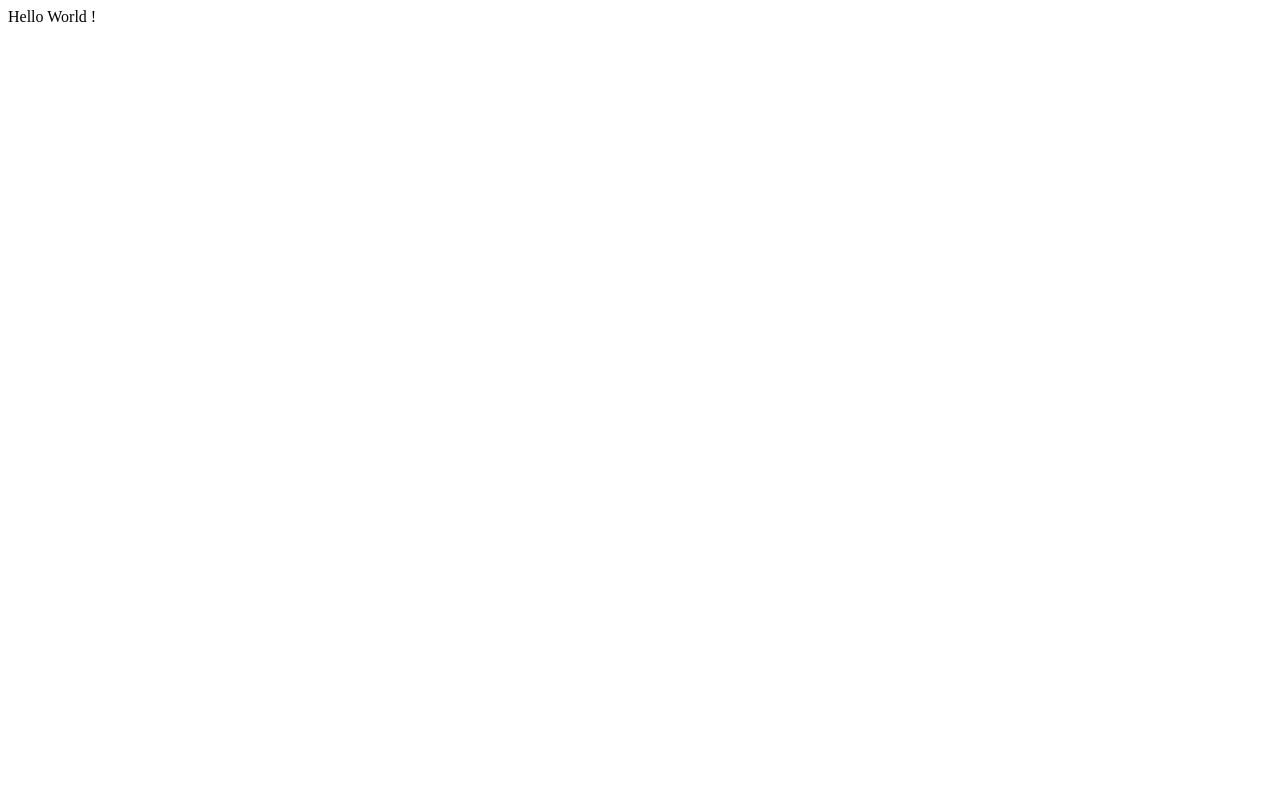
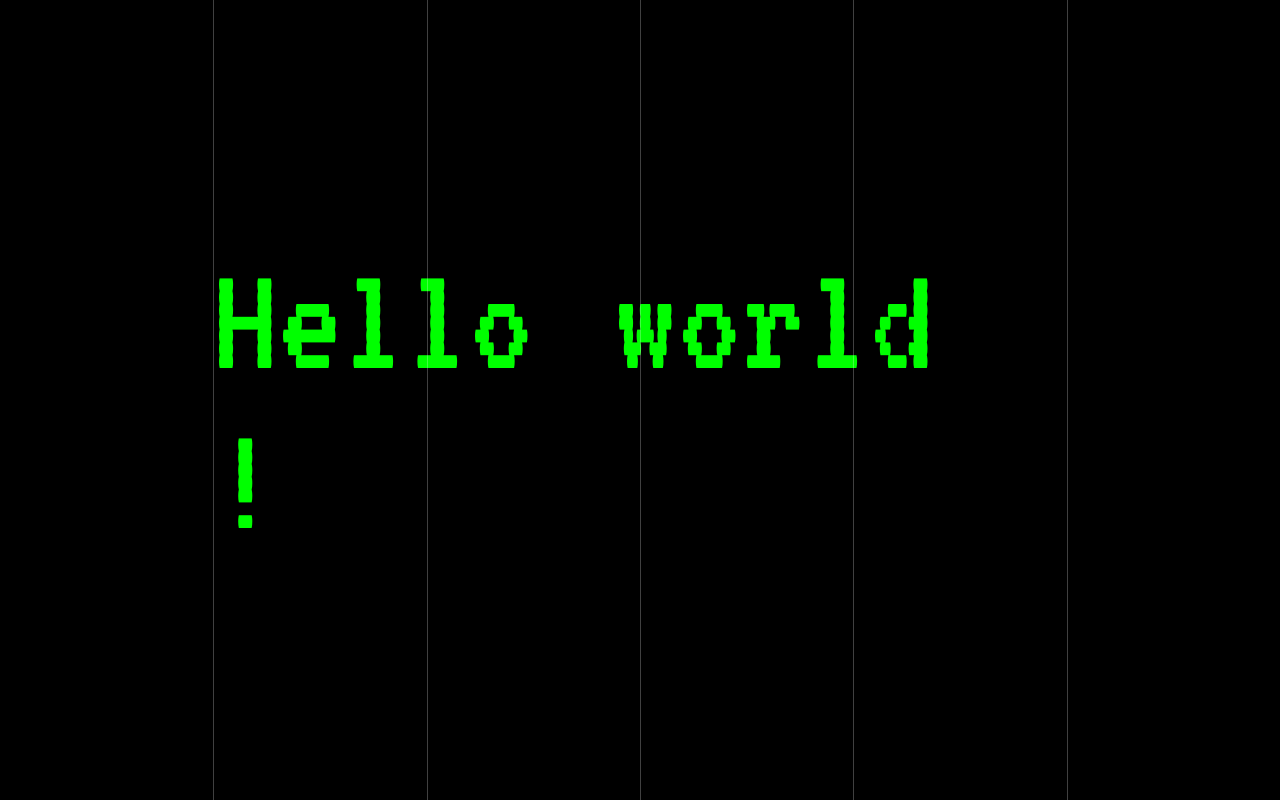
Before and after one commit to baptistemiramont/baptistemiramont.github.io, a plain HTML site: page index.html in a window 1280 px wide. Drawn offline with Linux system fonts and the light colour scheme.

Commit message:
First commit (project files + tests)

```diff
--- /dev/null
+++ b/assets/styles/style.css
@@ -0,0 +1,63 @@
+* {
+  margin: 0;
+  padding: 0;
+  border: 0;
+  box-sizing: border-box;
+}
+
+@keyframes fade {
+  from {
+    opacity: 0;
+  }
+
+  to {
+    opacity: 1;
+  }
+}
+
+body {
+  animation: fade 1s linear;
+  background-color: black;
+}
+
+main {
+  position: relative;
+}
+
+.main-content {
+  display: grid;
+  grid-template: ". contentCol ."/ 1fr 4fr 1fr;
+  height: max-content;
+}
+
+.content-col {
+  grid-area: contentCol;
+  display: flex;
+  justify-content: center;
+  align-items: center;
+  height: 100vh;
+}
+
+.content-col h1 {
+  font-family: 'VT323', monospace;
+  font-size: 10rem;
+  font-weight: normal;
+  word-spacing: 1rem;
+  color: #00FF00;
+}
+
+/* GRID BACKGROUND */
+
+.bg-grid {
+  position: absolute;
+  top: 0;
+  left: 0;
+  display: grid;
+  grid-template: 1fr / repeat(6, 1fr);
+  width: 100%;
+  height: 100%;
+}
+
+.bg-grid div:not(:first-child) {
+  border-left: 1px solid rgba(255, 255, 255, 0.25);
+}
--- a/index.html
+++ b/index.html
@@ -1 +1,39 @@
-Hello World !
+<!DOCTYPE html>
+<html lang="en">
+
+  <head>
+    <meta charset="UTF-8">
+    <meta http-equiv="X-UA-Compatible" content="IE=edge">
+    <meta name="viewport" content="width=device-width, initial-scale=1.0">
+    <!-- STYLES -->
+    <link rel="stylesheet" href="./assets/styles/style.css">
+    <!-- FONTS (Google dependencie)-->
+    <link rel="preconnect" href="https://fonts.googleapis.com">
+    <link rel="preconnect" href="https://fonts.gstatic.com" crossorigin>
+    <link href="https://fonts.googleapis.com/css2?family=VT323&display=swap" rel="stylesheet">
+    <!-- TAB ICON -->
+    <link rel="shortcut icon" href="favicon.ico" type="image/x-icon">
+    <!-- META -->
+    <title>Baptiste Miramont GitHub</title>
+    <meta name="description" content="Welcome to my GitHub page, my name is Baptiste, i'm a student in front-end developement.">
+  </head>
+
+  <body>
+    <main>
+      <section class="main-content">
+        <div class="content-col">
+          <h1>Hello world !</h1>
+        </div>
+      </section>
+      <div class="bg-grid">
+        <div></div>
+        <div></div>
+        <div></div>
+        <div></div>
+        <div></div>
+        <div></div>
+      </div>
+    </main>
+  </body>
+
+</html>
```
